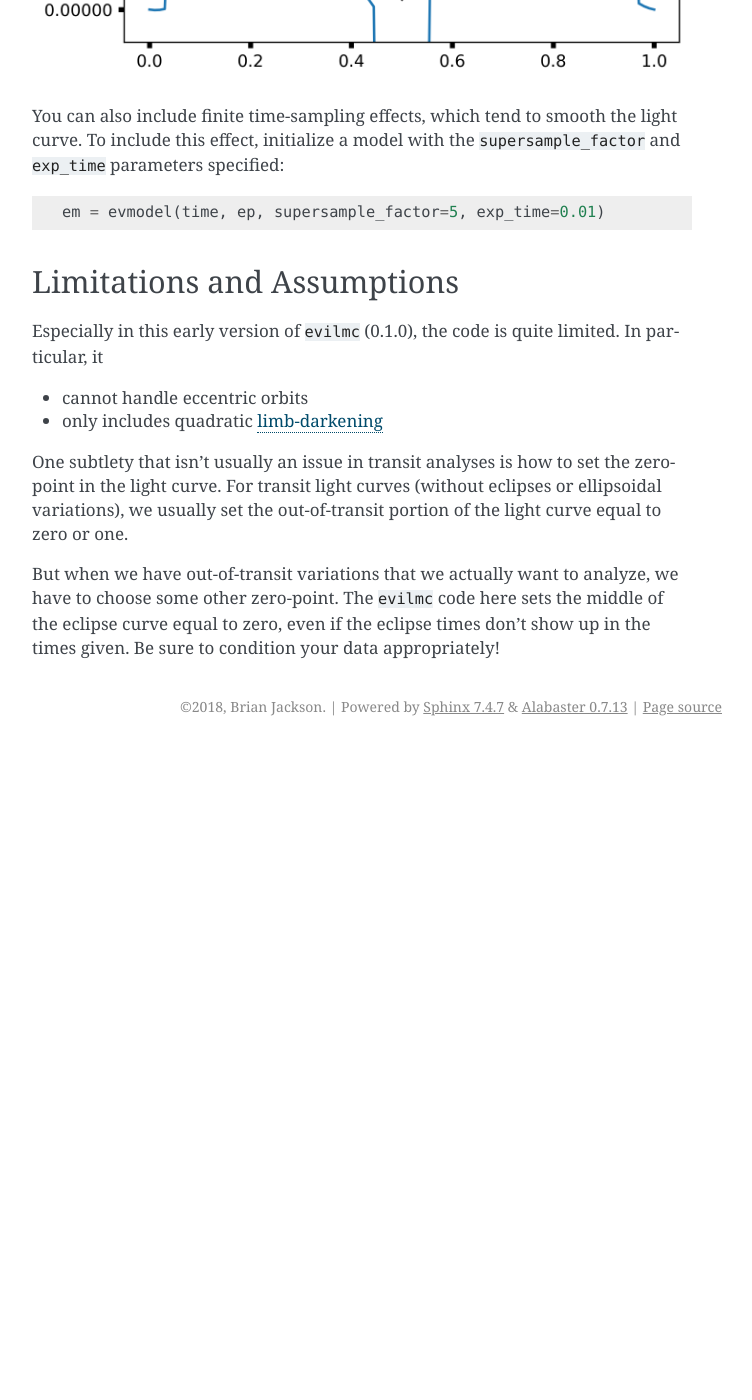
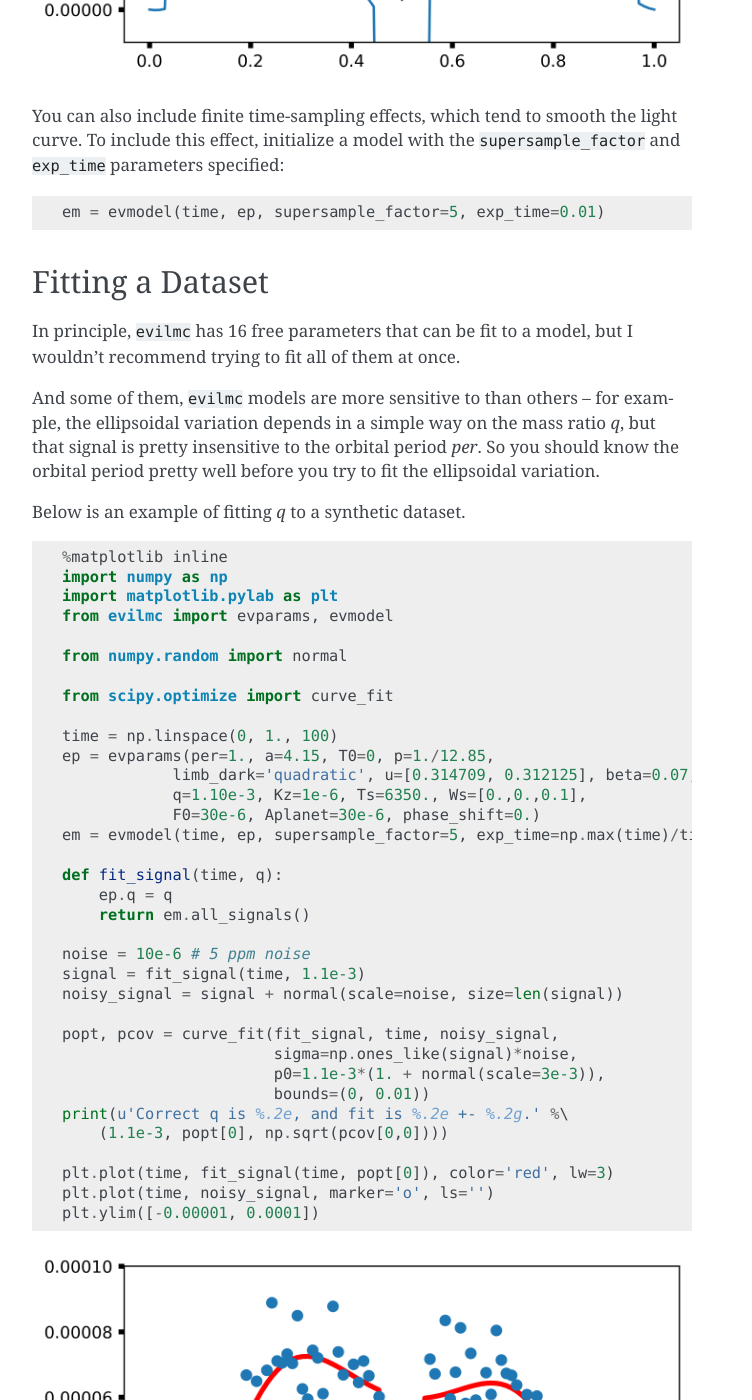
Before and after one commit to BoiseStatePlanetary/evilmc, a Sphinx documentation site: the page built from docs/tutorial.rst, in a window 1280 px wide and 1400 px high, scrolled down 2271 px. Shown: the whole window, without its empty margins (388-1140 px from the left). Built offline with Sphinx 7.4.7, drawn with Linux system fonts in a browser that asks for light colours; before the commit the page ends 3017 px from its top, so only the background shows below that.

Commit message:
Added synthetic data fit to tutorial

```diff
--- a/changelog.rst
+++ b/changelog.rst
@@ -1,4 +1,8 @@
 .. :changelog:
+
+0.1.5 (2018-06-15)
+~~~~~~~~~~~~~~~~~~
+- Fixed documentation!
 
 0.1.3 (2018-06-15)
 ~~~~~~~~~~~~~~~~~~
--- a/docs/tutorial.rst
+++ b/docs/tutorial.rst
@@ -77,6 +77,54 @@ You can also include finite time-sampling effects, which tend to smooth the ligh
 
     em = evmodel(time, ep, supersample_factor=5, exp_time=0.01)
 
+Fitting a Dataset
+-----------------
+In principle, ``evilmc`` has 16 free parameters that can be fit to a model, but
+I wouldn't recommend trying to fit all of them at once.
+
+And some of them, ``evilmc`` models are more sensitive to than others -- for example, the ellipsoidal variation depends in a simple way on the mass ratio `q`, but that signal is pretty insensitive to the orbital period `per`. So you should know the orbital period pretty well before you try to fit the ellipsoidal variation.
+
+Below is an example of fitting `q` to a synthetic dataset.
+
+::
+
+    %matplotlib inline
+    import numpy as np
+    import matplotlib.pylab as plt
+    from evilmc import evparams, evmodel
+
+    from numpy.random import normal
+
+    from scipy.optimize import curve_fit
+
+    time = np.linspace(0, 1., 100)
+    ep = evparams(per=1., a=4.15, T0=0, p=1./12.85,
+                limb_dark='quadratic', u=[0.314709, 0.312125], beta=0.07,
+                q=1.10e-3, Kz=1e-6, Ts=6350., Ws=[0.,0.,0.1],
+                F0=30e-6, Aplanet=30e-6, phase_shift=0.)
+    em = evmodel(time, ep, supersample_factor=5, exp_time=np.max(time)/time.shape)
+
+    def fit_signal(time, q):
+        ep.q = q
+        return em.all_signals()
+
+    noise = 10e-6 # 5 ppm noise
+    signal = fit_signal(time, 1.1e-3)
+    noisy_signal = signal + normal(scale=noise, size=len(signal))
+
+    popt, pcov = curve_fit(fit_signal, time, noisy_signal,
+                           sigma=np.ones_like(signal)*noise,
+                           p0=1.1e-3*(1. + normal(scale=3e-3)),
+                           bounds=(0, 0.01))
+    print(u'Correct q is %.2e, and fit is %.2e +- %.2g.' %\
+        (1.1e-3, popt[0], np.sqrt(pcov[0,0])))
+
+    plt.plot(time, fit_signal(time, popt[0]), color='red', lw=3)
+    plt.plot(time, noisy_signal, marker='o', ls='')
+    plt.ylim([-0.00001, 0.0001])
+
+.. image:: fit_signal.png
+
 Limitations and Assumptions
 -------------------------------------
 Especially in this early version of ``evilmc`` (0.1.0), the code is quite
--- a/evilmc/__init__.py
+++ b/evilmc/__init__.py
@@ -1,6 +1,6 @@
 """A python version of the EVIL-MC code"""
 
-__version__ = '0.1.4'
+__version__ = '0.1.5'
 __author__ = 'Brian Jackson <bjackson@boisestate.edu>'
 __all__ = ['evilmc']
 
--- a/setup.py
+++ b/setup.py
@@ -18,7 +18,7 @@ dependency_links = [x.strip().replace('git+', '') for x in all_reqs if x.startsw
 
 setuptools.setup(
     name="evilmc",
-    version="0.1.4",
+    version="0.1.5",
     url="https://github.com/BoiseStatePlanetary/evilmc",
     download_url='https://github.com/BoiseStatePlanetary/evilmc/archive/'+__version__+'.tar.gz',
     license='BSD',
```
Also changed, not shown: docs/fit_signal.png (added).
